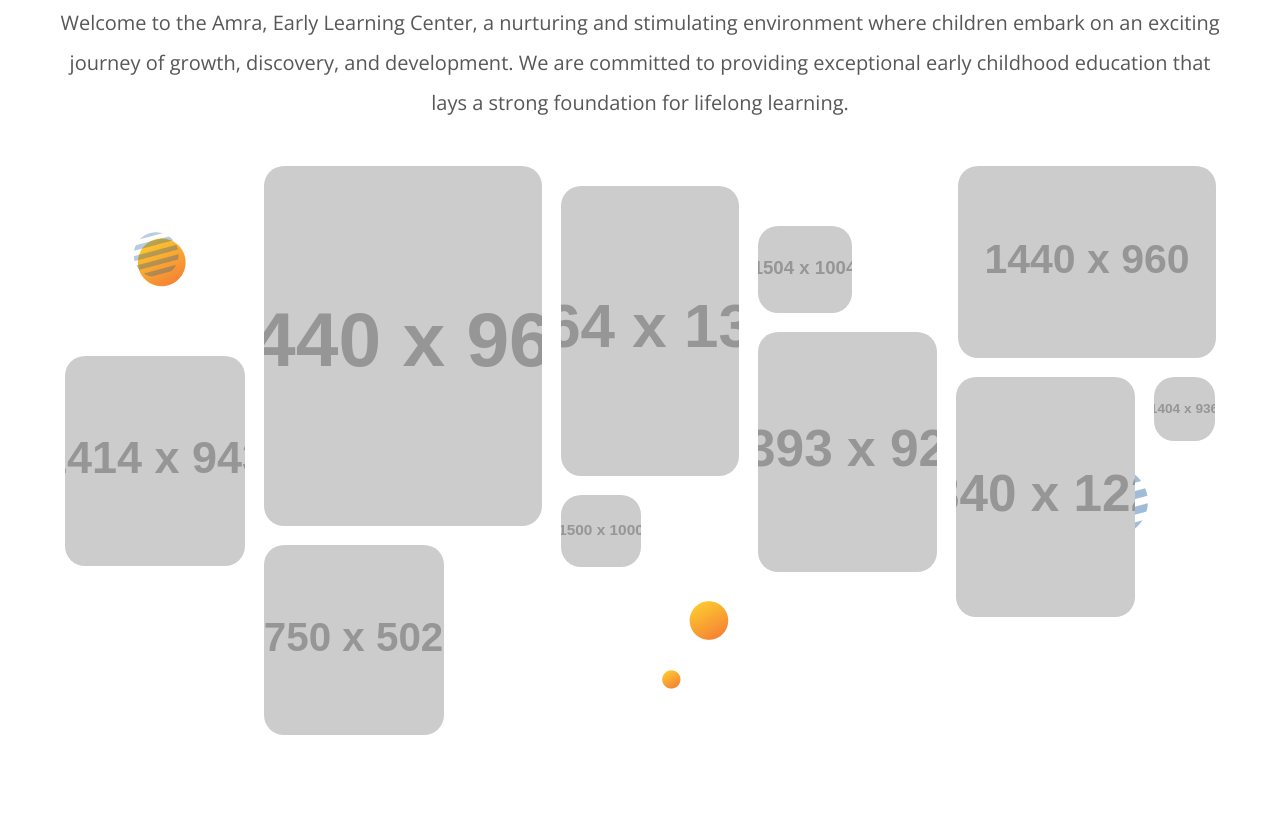
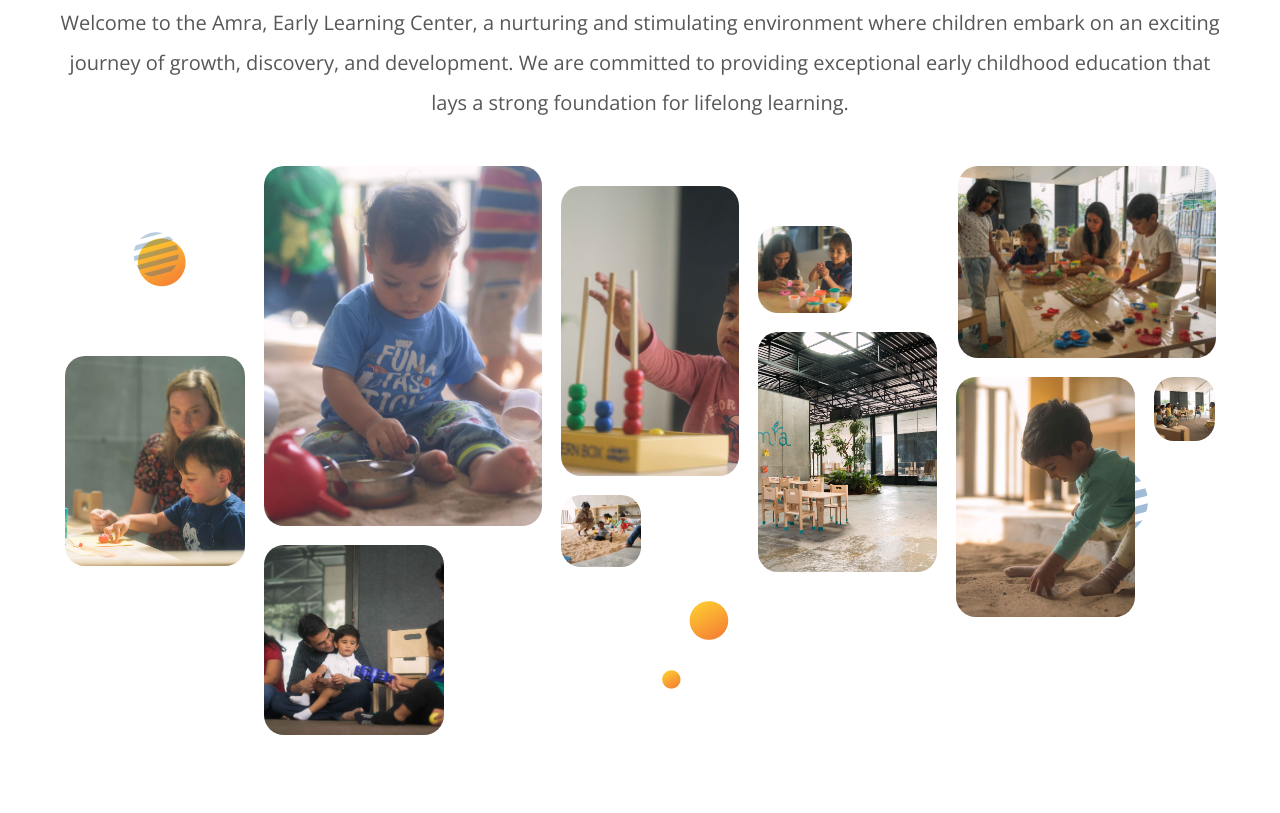
Before and after one commit to aniket-so/amra-lp, a plain HTML site: page index.html in a window 1280 px wide. Shown: the part 984-1797 px from the top of the page. Drawn offline with nearby package versions, Linux system fonts and the light colour scheme; placeholder pictures from the web are drawn by us.

Commit message:
added images

```diff
--- a/index.html
+++ b/index.html
@@ -159,35 +159,35 @@
                 <div class="abt-img">
                     <ul class="masonary">
                         <li class="width1 wow zoomIn" data-wow-duration="1000ms"><a
-                                href="https://via.placeholder.com/1414x943" data-group="set1" title=""
-                                class="html5lightbox"><img src="https://via.placeholder.com/1414x943" alt=""></a></li>
+                                href="./assets/img/amra/RAY_0022-1.jpg" data-group="set1" title=""
+                                class="html5lightbox"><img src="./assets/img/amra/RAY_0022-1.jpg" alt=""></a></li>
                         <li class="width2 wow zoomIn" data-wow-duration="1000ms"><a
-                                href="https://via.placeholder.com/1440x961" data-group="set1" title=""
-                                class="html5lightbox"><img src="https://via.placeholder.com/1440x961" alt=""></a></li>
+                                href="./assets/img/amra/RAY_0124-2.jpg" data-group="set1" title=""
+                                class="html5lightbox"><img src="./assets/img/amra/RAY_0124-2.jpg" alt=""></a></li>
                         <li class="width3 wow zoomIn" data-wow-duration="1000ms"><a
-                                href="https://via.placeholder.com/2064x1376" data-group="set1" title=""
-                                class="html5lightbox"><img src="https://via.placeholder.com/2064x1376" alt=""></a></li>
+                                href="./assets/img/amra/RAY_0364-2.jpg" data-group="set1" title=""
+                                class="html5lightbox"><img src="./assets/img/amra/RAY_0364-2.jpg" alt=""></a></li>
                         <li class="width4 wow zoomIn" data-wow-duration="1000ms"><a
-                                href="https://via.placeholder.com/1504x1004" data-group="set1" title=""
-                                class="html5lightbox"><img src="https://via.placeholder.com/1504x1004" alt=""></a></li>
+                                href="./assets/img/amra/RAY_1125-1.jpg" data-group="set1" title=""
+                                class="html5lightbox"><img src="./assets/img/amra/RAY_1125-1.jpg" alt=""></a></li>
                         <li class="width5 wow zoomIn" data-wow-duration="1000ms"><a
-                                href="https://via.placeholder.com/1440x960" data-group="set1" title=""
-                                class="html5lightbox"><img src="https://via.placeholder.com/1440x960" alt=""></a></li>
+                                href="./assets/img/amra/RAY_1506.jpg" data-group="set1" title=""
+                                class="html5lightbox"><img src="./assets/img/amra/RAY_1506.jpg" alt=""></a></li>
                         <li class="width6 wow zoomIn" data-wow-duration="1000ms"><a
-                                href="https://via.placeholder.com/1393x929" data-group="set1" title=""
-                                class="html5lightbox"><img src="https://via.placeholder.com/1393x929" alt=""></a></li>
+                                href="./assets/img/amra/RAY_1817-1.jpg" data-group="set1" title=""
+                                class="html5lightbox"><img src="./assets/img/amra/RAY_1817-1.jpg" alt=""></a></li>
                         <li class="width7 wow zoomIn" data-wow-duration="1000ms"><a
-                                href="https://via.placeholder.com/1840x1228" data-group="set1" title=""
-                                class="html5lightbox"><img src="https://via.placeholder.com/1840x1228" alt=""></a></li>
+                                href="./assets/img/amra/RAY_2260-1.jpg" data-group="set1" title=""
+                                class="html5lightbox"><img src="./assets/img/amra/RAY_2260-1.jpg" alt=""></a></li>
                         <li class="width8 wow zoomIn" data-wow-duration="1000ms"><a
-                                href="https://via.placeholder.com/1404x936" data-group="set1" title=""
-                                class="html5lightbox"><img src="https://via.placeholder.com/1404x936" alt=""></a></li>
+                                href="./assets/img/amra/RAY_2358-1.jpg" data-group="set1" title=""
+                                class="html5lightbox"><img src="./assets/img/amra/RAY_2358-1.jpg" alt=""></a></li>
                         <li class="width9 wow zoomIn" data-wow-duration="1000ms"><a
-                                href="https://via.placeholder.com/750x502" data-group="set1" title=""
-                                class="html5lightbox"><img src="https://via.placeholder.com/750x502" alt=""></a></li>
+                                href="./assets/img/amra/RAY_9594-1.jpg" data-group="set1" title=""
+                                class="html5lightbox"><img src="./assets/img/amra/RAY_9594-1.jpg" alt=""></a></li>
                         <li class="width10 wow zoomIn" data-wow-duration="1000ms"><a
-                                href="https://via.placeholder.com/1500x1000" data-group="set1" title=""
-                                class="html5lightbox"><img src="https://via.placeholder.com/1500x1000" alt=""></a></li>
+                                href="./assets/img/amra/RAY_2428.jpg" data-group="set1" title=""
+                                class="html5lightbox"><img src="./assets/img/amra/RAY_2428.jpg" alt=""></a></li>
                     </ul>
                 </div><!-- abt-img end-->
             </div>
@@ -297,6 +297,19 @@
 
             </div>
         </section>
+
+        <!-- <section class="fixed-bottom w3-hide-medium w3-hide-large">
+            <div class="container text-center">
+                <div class="row">
+                    <div class="col-6 secbgcolor pt-2 pb-2">
+                        <a href="tel:918801000044" class="btn btn-block text-white"><b><i class="fa fa-phone"></i> Call Us</b></a>
+                    </div>
+                    <div class="col-6 w3-green pt-2 pb-2">
+                        <a href="https://api.whatsapp.com/send?phone=918801000044&amp;text=Hi" target="_blank" class="btn btn-block text-white"><b><i class="fa fa-whatsapp"></i> Chat with Us</b></a>
+                    </div>
+                </div>
+            </div>
+        </section> -->
 
         <footer>
             <div class="container">
```
Also changed, not shown: assets/img/amra/RAY_0022-1.jpg (added), assets/img/amra/RAY_0124-2.jpg (added), assets/img/amra/RAY_0364-2.jpg (added), assets/img/amra/RAY_1125-1.jpg (added), assets/img/amra/RAY_1506.jpg (added), assets/img/amra/RAY_1817-1.jpg (added), assets/img/amra/RAY_2260-1.jpg (added), assets/img/amra/RAY_2358-1.jpg (added), assets/img/amra/RAY_2428.jpg (added), assets/img/amra/RAY_9544-1.jpg (added), assets/img/amra/RAY_9594-1.jpg (added).
